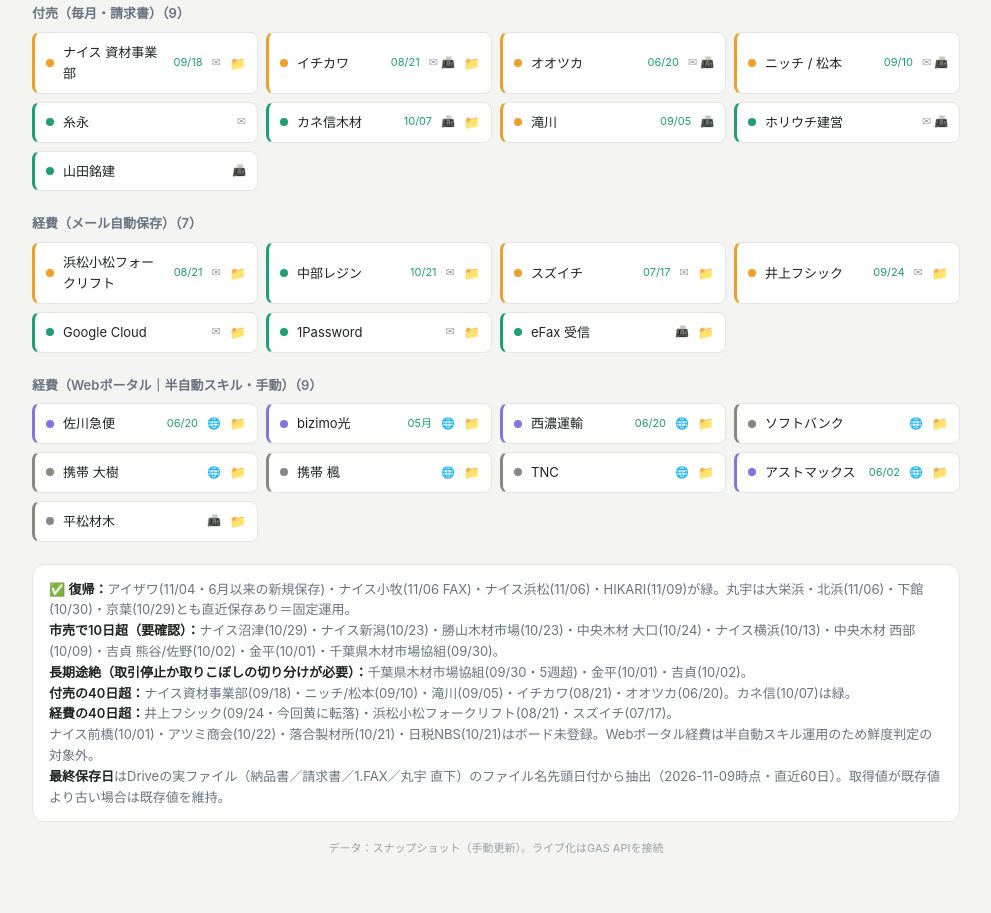
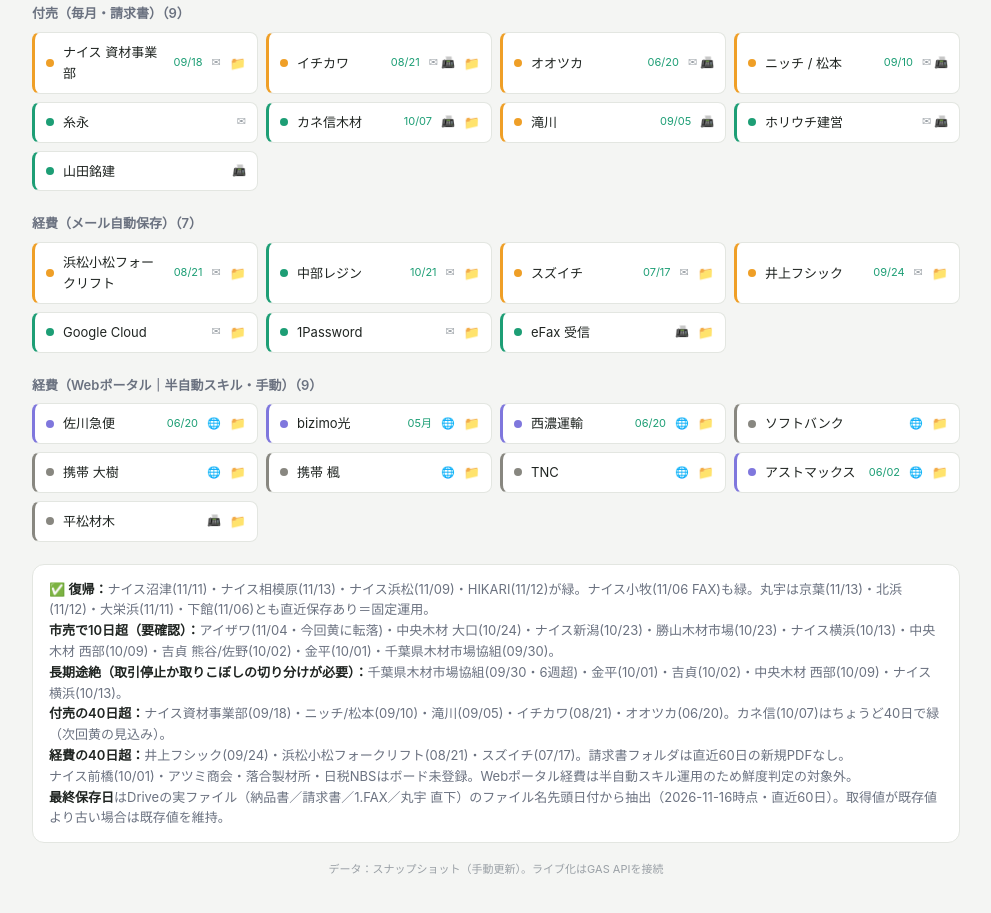
Before and after one commit to h02050d-ship-it/doc-board, a plain HTML site: page index.html in a window 1280 px wide. Shown: the part 571-1484 px from the top of the page, without its empty margins (144-1135 px from the left). Drawn offline with Linux system fonts and the light colour scheme.

Commit message:
週次リフレッシュ 2026-11-16
Co-Authored-By: Claude Opus 4.8 <noreply@anthropic.com>

```diff
--- a/index.html
+++ b/index.html
@@ -89,7 +89,7 @@ const CONFIG = { apiUrl: "" };
 
 /* ===== スナップショット（2026-06-23時点／このセッションの調査・修復結果） ===== */
 const SNAPSHOT = {
-  asOf: "2026-11-09",
+  asOf: "2026-11-16",
   metrics: [
     { l:"登録取引先", v:"37 社" },
     { l:"自動保存カバー", v:"ほぼ100%", c:"var(--green)" },
@@ -98,19 +98,19 @@ const SNAPSHOT = {
   ],
   groups: [
     { title:"市売（毎週・精算書/納品書）", vendors:[
-      { n:"丸宇 下館",   ch:["mail","fax"], s:"fixed",  lastSaved:"10/30", f:"1A5KQUaZXWZrvbDctgRfM0TOGDMrbh6aP" },
-      { n:"丸宇 大栄浜", ch:["mail","fax"], s:"fixed",  lastSaved:"11/06", f:"1A5KQUaZXWZrvbDctgRfM0TOGDMrbh6aP" },
-      { n:"丸宇 北浜",   ch:["mail","fax"], s:"fixed",  lastSaved:"11/06", f:"1A5KQUaZXWZrvbDctgRfM0TOGDMrbh6aP" },
-      { n:"丸宇 京葉",   ch:["mail","fax"], s:"fixed",  lastSaved:"10/29", f:"1A5KQUaZXWZrvbDctgRfM0TOGDMrbh6aP" },
+      { n:"丸宇 下館",   ch:["mail","fax"], s:"fixed",  lastSaved:"11/06", f:"1A5KQUaZXWZrvbDctgRfM0TOGDMrbh6aP" },
+      { n:"丸宇 大栄浜", ch:["mail","fax"], s:"fixed",  lastSaved:"11/11", f:"1A5KQUaZXWZrvbDctgRfM0TOGDMrbh6aP" },
+      { n:"丸宇 北浜",   ch:["mail","fax"], s:"fixed",  lastSaved:"11/12", f:"1A5KQUaZXWZrvbDctgRfM0TOGDMrbh6aP" },
+      { n:"丸宇 京葉",   ch:["mail","fax"], s:"fixed",  lastSaved:"11/13", f:"1A5KQUaZXWZrvbDctgRfM0TOGDMrbh6aP" },
       { n:"ナイス 小牧", ch:["mail","fax"], s:"active", lastSaved:"11/06", f:"1Zo5rbimrxVinOcKcdVmr73ZT_Svq8lPj" },
-      { n:"ナイス 沼津", ch:["mail","fax"], s:"warn",   lastSaved:"10/29", f:"1Zo5rbimrxVinOcKcdVmr73ZT_Svq8lPj" },
-      { n:"ナイス 浜松", ch:["mail","fax"], s:"active",   lastSaved:"11/06", f:"1Zo5rbimrxVinOcKcdVmr73ZT_Svq8lPj" },
+      { n:"ナイス 沼津", ch:["mail","fax"], s:"active",   lastSaved:"11/11", f:"1Zo5rbimrxVinOcKcdVmr73ZT_Svq8lPj" },
+      { n:"ナイス 浜松", ch:["mail","fax"], s:"active",   lastSaved:"11/09", f:"1Zo5rbimrxVinOcKcdVmr73ZT_Svq8lPj" },
       { n:"ナイス 新潟", ch:["mail","fax"], s:"warn",   lastSaved:"10/23", f:"1Zo5rbimrxVinOcKcdVmr73ZT_Svq8lPj" },
-      { n:"ナイス 相模原", ch:["mail","fax"], s:"active",   lastSaved:"10/30", f:"1Zo5rbimrxVinOcKcdVmr73ZT_Svq8lPj" },
+      { n:"ナイス 相模原", ch:["mail","fax"], s:"active",   lastSaved:"11/13", f:"1Zo5rbimrxVinOcKcdVmr73ZT_Svq8lPj" },
       { n:"ナイス 横浜", ch:["mail","fax"], s:"warn",  lastSaved:"10/13", f:"1Zo5rbimrxVinOcKcdVmr73ZT_Svq8lPj" },
       { n:"勝山木材市場", ch:["mail","fax"], s:"warn", lastSaved:"10/23", f:"19gIRR_WGwSM4MUNHd_n_517L4DJsfDj_" },
-      { n:"アイザワ", ch:["fax"], s:"active", lastSaved:"11/04", f:"19gIRR_WGwSM4MUNHd_n_517L4DJsfDj_" },
-      { n:"HIKARI", ch:["fax"], s:"active", lastSaved:"11/09", f:"19gIRR_WGwSM4MUNHd_n_517L4DJsfDj_" },
+      { n:"アイザワ", ch:["fax"], s:"warn", lastSaved:"11/04", f:"19gIRR_WGwSM4MUNHd_n_517L4DJsfDj_" },
+      { n:"HIKARI", ch:["fax"], s:"active", lastSaved:"11/12", f:"19gIRR_WGwSM4MUNHd_n_517L4DJsfDj_" },
       { n:"千葉県木材市場協組", ch:["mail","fax"], s:"warn", lastSaved:"09/30", f:"1LYBMNzgLnHxgvsu31hN_iyfStanPD9O_" },
       { n:"中央木材 大口", ch:["fax"], s:"warn", lastSaved:"10/24", f:"19gIRR_WGwSM4MUNHd_n_517L4DJsfDj_" },
       { n:"中央木材 西部/浜松", ch:["fax"], s:"warn", lastSaved:"10/09", f:"13_44mojpZHguCKVkSwkPMwn4xn8BOUp7" },
@@ -150,7 +150,7 @@ const SNAPSHOT = {
       { n:"平松材木", ch:["fax"], s:"manual", f:"1isZ_9wDiQcqRlT_VTfEcefK5OYITFB76" }
     ]}
   ],
-  todo: "<b>✅ 復帰：</b>アイザワ(11/04・6月以来の新規保存)・ナイス小牧(11/06 FAX)・ナイス浜松(11/06)・HIKARI(11/09)が緑。丸宇は大栄浜・北浜(11/06)・下館(10/30)・京葉(10/29)とも直近保存あり＝固定運用。<br><b>市売で10日超（要確認）：</b>ナイス沼津(10/29)・ナイス新潟(10/23)・勝山木材市場(10/23)・中央木材 大口(10/24)・ナイス横浜(10/13)・中央木材 西部(10/09)・吉貞 熊谷/佐野(10/02)・金平(10/01)・千葉県木材市場協組(09/30)。<br><b>長期途絶（取引停止か取りこぼしの切り分けが必要）：</b>千葉県木材市場協組(09/30・5週超)・金平(10/01)・吉貞(10/02)。<br><b>付売の40日超：</b>ナイス資材事業部(09/18)・ニッチ/松本(09/10)・滝川(09/05)・イチカワ(08/21)・オオツカ(06/20)。カネ信(10/07)は緑。<br><b>経費の40日超：</b>井上フシック(09/24・今回黄に転落)・浜松小松フォークリフト(08/21)・スズイチ(07/17)。<br>ナイス前橋(10/01)・アツミ商会(10/22)・落合製材所(10/21)・日税NBS(10/21)はボード未登録。Webポータル経費は半自動スキル運用のため鮮度判定の対象外。<br><b>最終保存日</b>はDriveの実ファイル（納品書／請求書／1.FAX／丸宇 直下）のファイル名先頭日付から抽出（2026-11-09時点・直近60日）。取得値が既存値より古い場合は既存値を維持。"
+  todo: "<b>✅ 復帰：</b>ナイス沼津(11/11)・ナイス相模原(11/13)・ナイス浜松(11/09)・HIKARI(11/12)が緑。ナイス小牧(11/06 FAX)も緑。丸宇は京葉(11/13)・北浜(11/12)・大栄浜(11/11)・下館(11/06)とも直近保存あり＝固定運用。<br><b>市売で10日超（要確認）：</b>アイザワ(11/04・今回黄に転落)・中央木材 大口(10/24)・ナイス新潟(10/23)・勝山木材市場(10/23)・ナイス横浜(10/13)・中央木材 西部(10/09)・吉貞 熊谷/佐野(10/02)・金平(10/01)・千葉県木材市場協組(09/30)。<br><b>長期途絶（取引停止か取りこぼしの切り分けが必要）：</b>千葉県木材市場協組(09/30・6週超)・金平(10/01)・吉貞(10/02)・中央木材 西部(10/09)・ナイス横浜(10/13)。<br><b>付売の40日超：</b>ナイス資材事業部(09/18)・ニッチ/松本(09/10)・滝川(09/05)・イチカワ(08/21)・オオツカ(06/20)。カネ信(10/07)はちょうど40日で緑（次回黄の見込み）。<br><b>経費の40日超：</b>井上フシック(09/24)・浜松小松フォークリフト(08/21)・スズイチ(07/17)。請求書フォルダは直近60日の新規PDFなし。<br>ナイス前橋(10/01)・アツミ商会・落合製材所・日税NBSはボード未登録。Webポータル経費は半自動スキル運用のため鮮度判定の対象外。<br><b>最終保存日</b>はDriveの実ファイル（納品書／請求書／1.FAX／丸宇 直下）のファイル名先頭日付から抽出（2026-11-16時点・直近60日）。取得値が既存値より古い場合は既存値を維持。"
 };
 
 const CH = { mail:"✉", fax:"📠", web:"🌐" };
```
